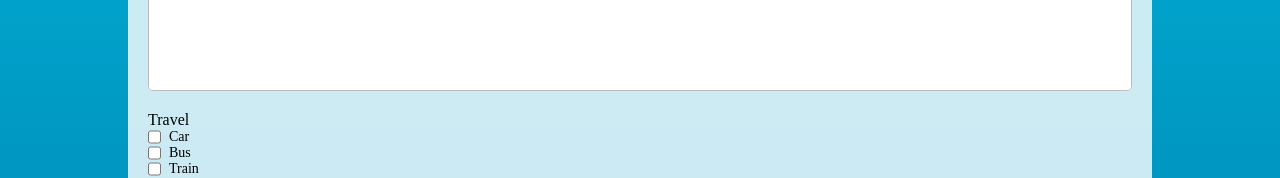
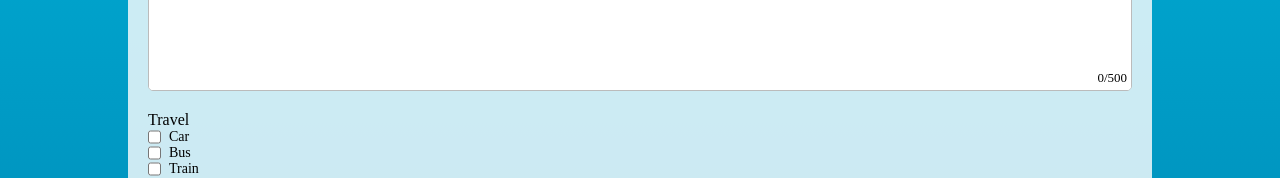
Before and after one commit to hjb1694/br_dynamic_fields, a Vue app: page / in a window 1280 px wide. Shown: the part 303-481 px from the top of the page. Built offline with nearby package versions, Linux system fonts and the light colour scheme.

Commit message:
continued work on textarea input

```diff
--- a/src/components/TextareaInput.vue
+++ b/src/components/TextareaInput.vue
@@ -6,8 +6,10 @@
         class="textarea-input__field"
         rows="10"
         placeholder=" "
+        :maxlength="config.maxlength"
         ></textarea>
         <label class="textarea-input__label">{{ label }}</label>
+        <div class="length">{{ length }}/{{ config.maxlength }}</div>
     </div>
 </template>
 
@@ -20,11 +22,20 @@
             label: {
                 type: String,
                 required: true
+            },
+            config: {
+                type: Object
             }
         },
         emits: ['update:modelValue'],
+        data(){
+            return {
+                length: 0
+            }
+        },
         methods: {
             onInput(value){
+                this.length = value.length;
                 this.$emit('update:modelValue', value);
             }
         }
@@ -69,4 +80,11 @@
             transform:translateY(-1rem);
         }
     }
+
+    .length {
+        position:absolute;
+        bottom:4px;
+        right:4px;
+        font-size:1.3rem;
+    }
 </style>
--- a/src/fields.js
+++ b/src/fields.js
@@ -34,7 +34,9 @@ export default [
         type: "textareainput",
         label: "Description",
         validations: ["maxlength:500"],
-        config: {},
+        config: {
+            maxlength: 500
+        },
         value: ""
     },
     {
```
